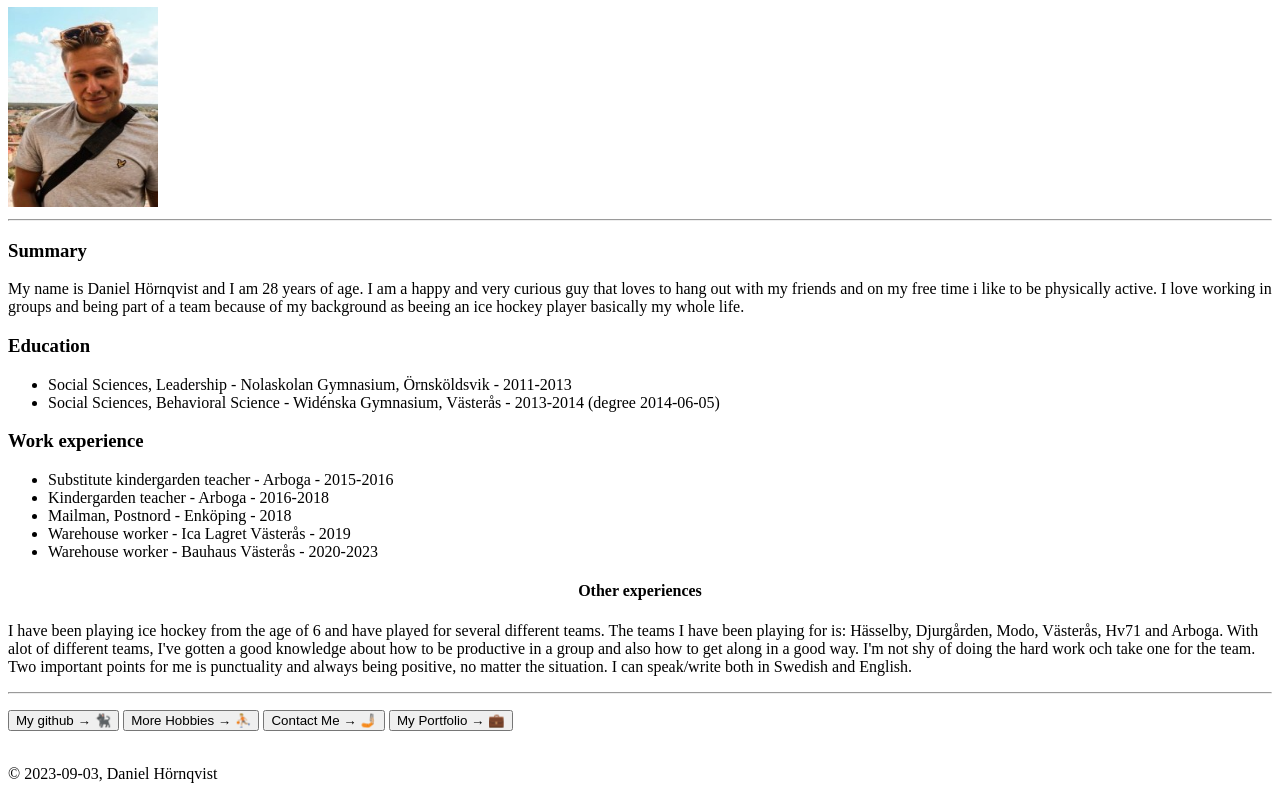
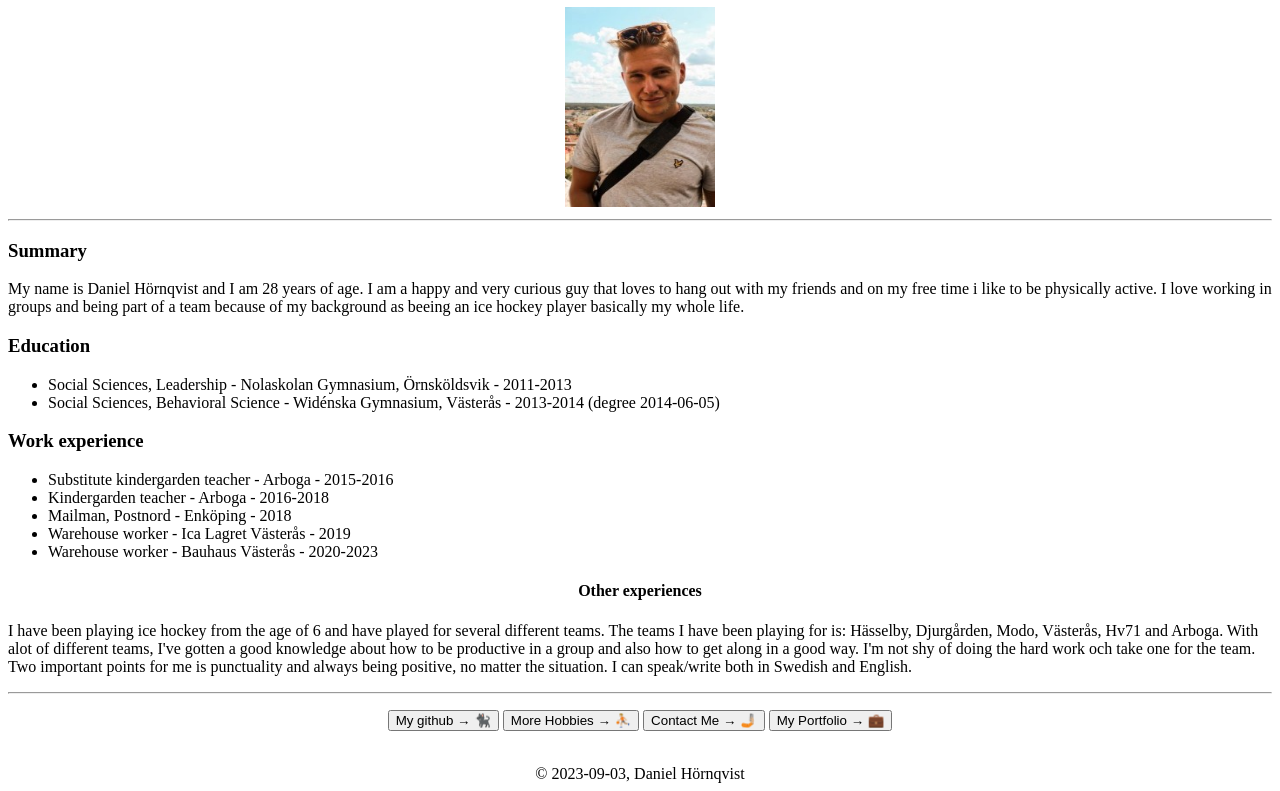
Before and after one commit to dhqvist/Capstone, a plain HTML site: page index.html in a window 1280 px wide. Shown: the part 73-864 px from the top of the page. Drawn offline with Linux system fonts and the light colour scheme.

Commit message:
ändrade lite

```diff
--- a/index.html
+++ b/index.html
@@ -3,10 +3,11 @@
   <head>
     <meta charset="UTF-8" />
     <meta name="viewport" content="width=device-width, initial-scale=1.0" />
-    <title>My Resume</title>
+    <title>Resume Page</title>
   </head>
   <body>
     <header>
+      <center>
         <h1>Daniel Hörnqvist's Resume</h1>
         <img
           src="img/DanielH.jpg"
@@ -14,6 +15,7 @@
           height="200"
           width="150"
         />
+      </center>
       <hr />
     </header>
     <section>
@@ -44,20 +46,25 @@
         <li>Warehouse worker - Ica Lagret Västerås - 2019</li>
         <li>Warehouse worker - Bauhaus Västerås - 2020-2023</li>
       </ul>
+    </section>
+
     <aside>
       <center><h4>Other experiences</h4></center>
       <p>
         I have been playing ice hockey from the age of 6 and have played for
-          several different teams. The teams I have been playing for is:
-          Hässelby, Djurgården, Modo, Västerås, Hv71 and Arboga. With alot of
-          different teams, I've gotten a good knowledge about how to be
-          productive in a group and also how to get along in a good way. I'm not
-          shy of doing the hard work och take one for the team. Two important
-          points for me is punctuality and always being positive, no matter the
-          situation. I can speak/write both in Swedish and English.
+        several different teams. The teams I have been playing for is: Hässelby,
+        Djurgården, Modo, Västerås, Hv71 and Arboga. With alot of different
+        teams, I've gotten a good knowledge about how to be productive in a
+        group and also how to get along in a good way. I'm not shy of doing the
+        hard work och take one for the team. Two important points for me is
+        punctuality and always being positive, no matter the situation. I can
+        speak/write both in Swedish and English.
       </p>
     </aside>
     <hr />
+
+    <footer>
+      <center>
         <p>
           <a href="https://github.com/dhqvist" target="_blank"
             ><button>My github &rarr; 🐈‍⬛</button></a
@@ -67,8 +74,9 @@
           <a href="ContactMe.html"><button>Contact Me &rarr; 🤳🏼</button></a>
           <a href="Portfolio.html"><button>My Portfolio &rarr; 💼</button></a>
         </p>
-    </section>
 
-    <footer><br />&copy; 2023-09-03, Daniel Hörnqvist</footer>
+        <br />&copy; 2023-09-03, Daniel Hörnqvist
+      </center>
+    </footer>
   </body>
 </html>
```
Also changed, not shown: Portfolio.html (+3 -2 lines). Lines whose indentation alone changed are shown as unchanged.
